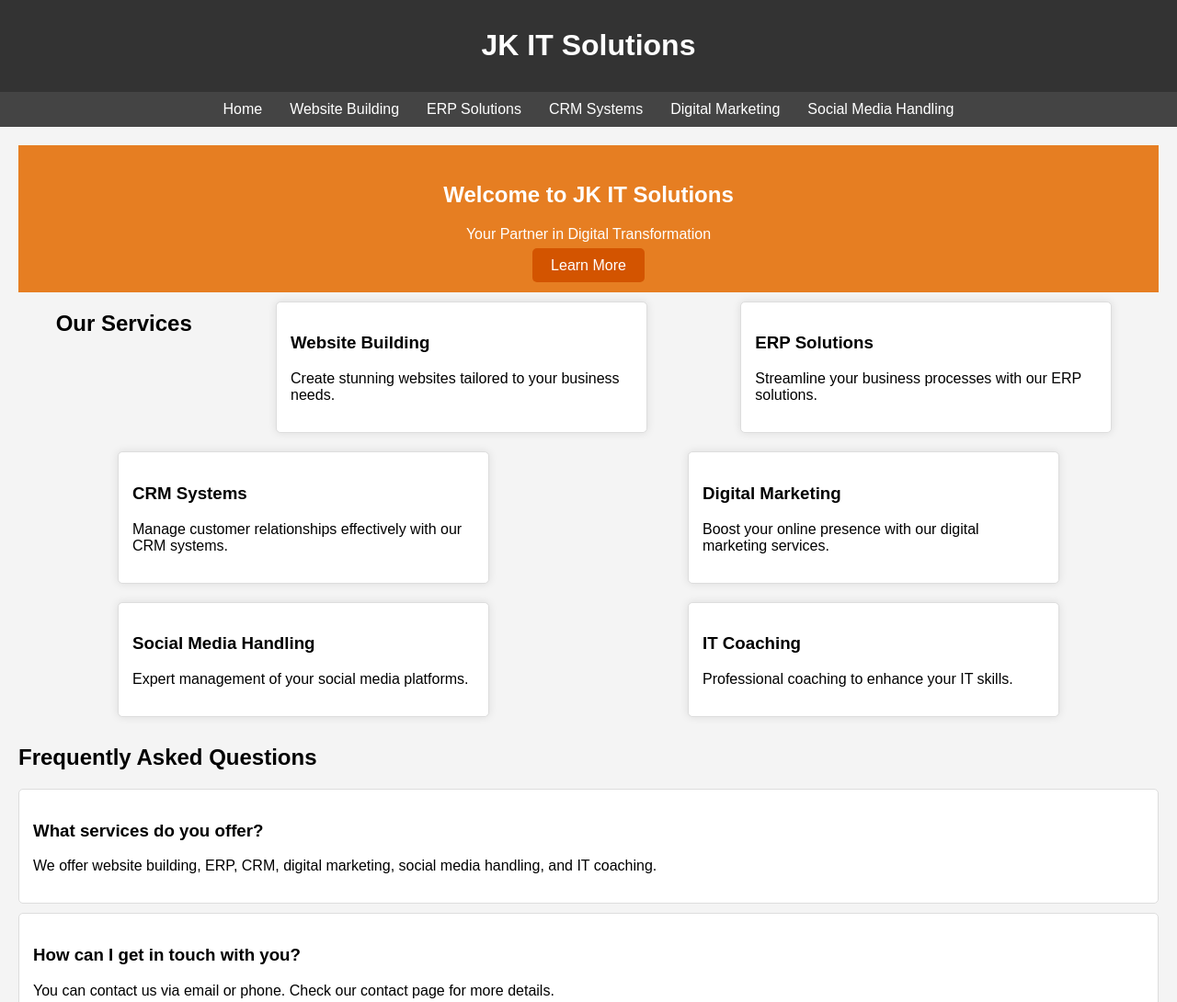
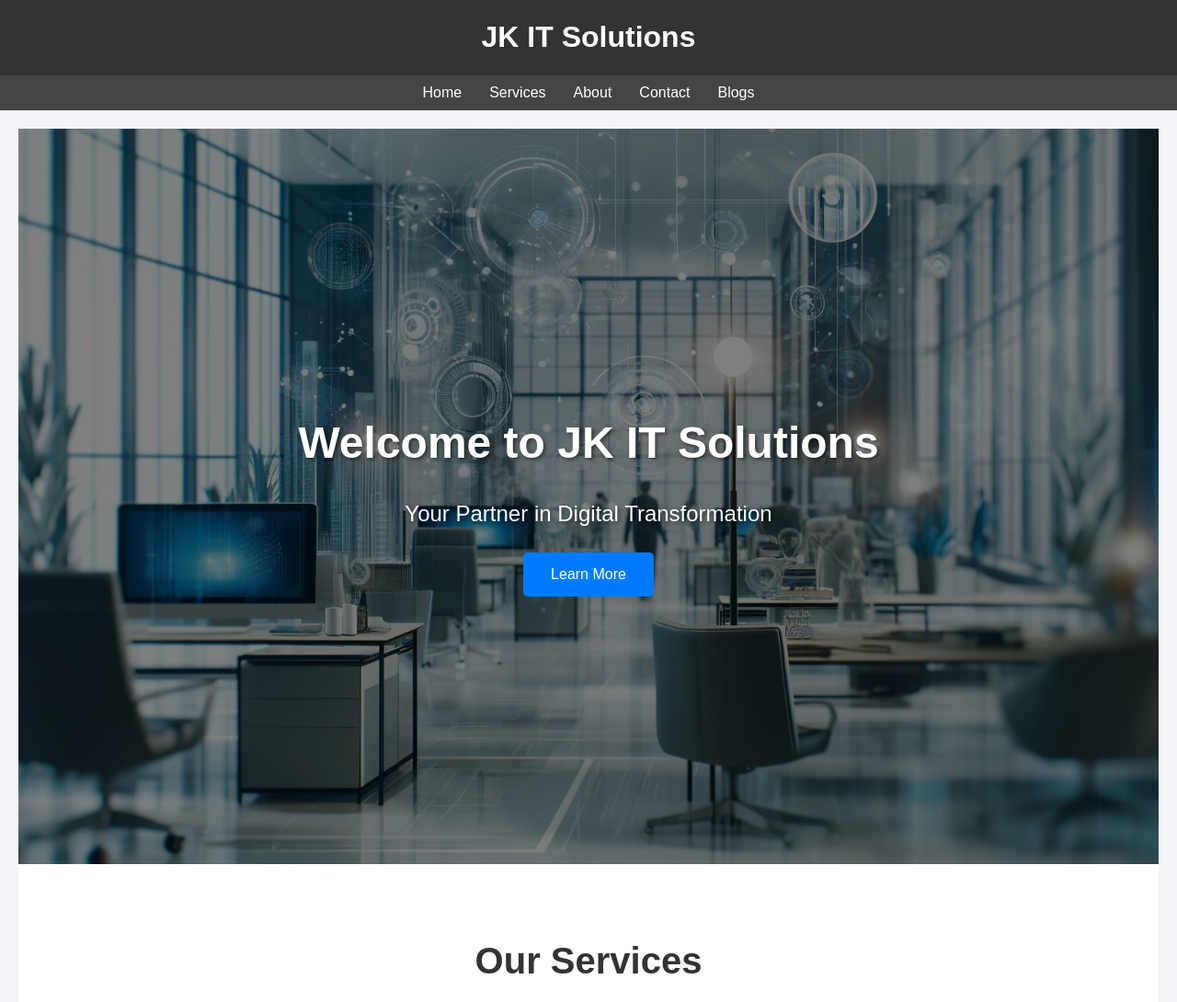
Before and after one commit to harshad3099/JK-IT-SOLUTIONS, a plain HTML site: page Index.html in a window 1280 px wide. Shown: the top 1090 px of the page at 92% size. Drawn offline with Linux system fonts and the light colour scheme.

Commit message:
Resolved merge conflicts

```diff
--- a/Index.html
+++ b/Index.html
@@ -10,24 +10,27 @@
     <header>
         <h1>JK IT Solutions</h1>
     </header>
+
     <nav>
         <ul>
-            <li><a href="index.html">Home</a></li>
-            <li><a href="website-building.html">Website Building</a></li>
-            <li><a href="erp-solutions.html">ERP Solutions</a></li>
-            <li><a href="crm-systems.html">CRM Systems</a></li>
-            <li><a href="digital-marketing.html">Digital Marketing</a></li>
-            <li><a href="social-media-handling.html">Social Media Handling</a></li>
+            <li><a href="#home">Home</a></li>
+            <li><a href="#services">Services</a></li>
+            <li><a href="#about">About</a></li>
+            <li><a href="#contact">Contact</a></li>
+            <li><a href="#contact">Blogs</a></li>
         </ul>
     </nav>
+
     <main>
         <section class="hero">
             <h2>Welcome to JK IT Solutions</h2>
             <p>Your Partner in Digital Transformation</p>
             <a href="about.html" class="button">Learn More</a>
         </section>
-        <section class="features">
+
+        <section class="features" id="services">
             <h2>Our Services</h2>
+            <div class="features-grid">
                 <div class="feature">
                     <h3>Website Building</h3>
                     <p>Create stunning websites tailored to your business needs.</p>
@@ -52,43 +55,12 @@
                     <h3>IT Coaching</h3>
                     <p>Professional coaching to enhance your IT skills.</p>
                 </div>
-        </section>
-        <section class="faq">
-            <h2>Frequently Asked Questions</h2>
-            <div class="faq-item">
-                <h3>What services do you offer?</h3>
-                <p>We offer website building, ERP, CRM, digital marketing, social media handling, and IT coaching.</p>
-            </div>
-            <div class="faq-item">
-                <h3>How can I get in touch with you?</h3>
-                <p>You can contact us via email or phone. Check our contact page for more details.</p>
-            </div>
-            <div class="faq-item">
-                <h3>What makes your company different?</h3>
-                <p>Our commitment to quality and customer satisfaction sets us apart.</p>
-            </div>
-            <div class="faq-item">
-                <h3>Do you offer customized solutions?</h3>
-                <p>Yes, we tailor our solutions to meet your specific business needs.</p>
-            </div>
-            <div class="faq-item">
-                <h3>How experienced is your team?</h3>
-                <p>Our team consists of highly experienced IT professionals.</p>
-            </div>
-            <div class="faq-item">
-                <h3>What are your business hours?</h3>
-                <p>We are available from Monday to Friday, 9 AM to 6 PM.</p>
             </div>
         </section>
-        <section class="contact">
-            <h2>Contact Us</h2>
-            <p>Email: info@jkitsolutions.com</p>
-            <p>Phone: +1234567890</p>
-            <p>Address: 123 Tech Avenue, Silicon Valley, CA</p>
-        </section>
     </main>
+
     <footer>
-        <p>© 2024 JK IT Solutions. All rights reserved.</p>
+        <p>&copy; 2024 JK IT Solutions. All rights reserved.</p>
     </footer>
 </body>
 </html>
--- a/IndexStyle.css
+++ b/IndexStyle.css
@@ -1,14 +1,13 @@
 body {
+    margin: 0;
     font-family: Arial, sans-serif;
-    margin: 0;
-    padding: 0;
-    background-color: #f4f4f4;
+    background-color: #f4f4f9;
 }
 
 header {
     background-color: #333;
     color: #fff;
-    padding: 10px 0;
+    padding: 1px 0;
     text-align: center;
 }
 
@@ -24,6 +23,7 @@ nav ul {
     margin: 0;
     display: flex;
     justify-content: center;
+    flex-wrap: wrap;
 }
 
 nav ul li {
@@ -40,34 +40,116 @@ main {
 }
 
 .hero {
-    background-color: #e67e22;
+    display: flex;
+    flex-direction: column;
+    justify-content: center;
+    align-items: center;
+    text-align: center;
+    height: 100vh;
+    background: linear-gradient(rgba(0, 0, 0, 0.5), rgba(0, 0, 0, 0.5)), url('images/Index_Hero_bg.webp') no-repeat center center/cover;
     color: #fff;
-    padding: 20px;
+    padding: 0 20px;
+}
+
+.hero h2 {
+    font-size: 3em;
+    margin: 0.5em 0;
+    text-shadow: 2px 2px 4px rgba(0, 0, 0, 0.5);
+}
+
+.hero p {
+    font-size: 1.5em;
+    margin: 0.5em 0;
+    text-shadow: 2px 2px 4px rgba(0, 0, 0, 0.5);
+}
+
+.hero .button {
+    display: inline-block;
+    padding: 15px 30px;
+    font-size: 1em;
+    color: #fff;
+    background-color: #007BFF;
+    border: none;
+    border-radius: 5px;
+    text-decoration: none;
+    transition: background-color 0.3s;
+    margin-top: 1em;
+}
+
+.hero .button:hover {
+    background-color: #0056b3;
+}
+
+.features {
+    padding: 50px 20px;
+    background-color: #fff;
     text-align: center;
 }
 
-.hero .button {
-    background-color: #d35400;
-    color: #fff;
-    padding: 10px 20px;
-    text-decoration: none;
-    border-radius: 5px;
+.features h2 {
+    font-size: 2.5em;
+    margin-bottom: 1em;
+    color: #333;
 }
 
-.features {
-    display: flex;
-    flex-wrap: wrap;
-    justify-content: space-around;
+.features-grid {
+    display: grid;
+    grid-template-columns: repeat(3, 1fr);
+    gap: 20px;
 }
 
 .feature {
-    background-color: #fff;
-    border: 1px solid #ddd;
-    border-radius: 5px;
-    padding: 15px;
-    margin: 10px;
-    width: 30%;
-    box-shadow: 0 0 10px rgba(0, 0, 0, 0.1);
+    background-color: #f9f9f9;
+    padding: 20px;
+    border-radius: 10px;
+    box-shadow: 0 4px 8px rgba(0, 0, 0, 0.1);
+    transition: transform 0.3s, box-shadow 0.3s;
+    background-size: cover;
+    background-position: center;
+    color: #fff;
+}
+
+.feature h3 {
+    font-size: 1.8em;
+    margin-bottom: 0.5em;
+    color: #fff;
+    text-shadow: 2px 2px 4px rgba(0, 0, 0, 0.5);
+}
+
+.feature p {
+    font-size: 1.2em;
+    color: #fff;
+    text-shadow: 2px 2px 4px rgba(0, 0, 0, 0.5);
+}
+
+.feature:hover {
+    transform: translateY(-10px);
+    box-shadow: 0 8px 16px rgba(0, 0, 0, 0.2);
+}
+
+/* Background images for each feature */
+.feature:nth-child(1) {
+    background: url('images/Website_bg.webp') no-repeat center center/cover;
+}
+
+.feature:nth-child(2) {
+    background: url('images/ERP_BG.webp') no-repeat center center/cover;
+}
+
+.feature:nth-child(3) {
+    background: url('images/CRM_BG.webp') no-repeat center center/cover;
+}
+
+.feature:nth-child(4) {
+    background: url('images/Digital_bg.webp') no-repeat center center/cover;
+}
+
+.feature:nth-child(5) {
+    background: url('images/digi_manage_bg.webp') no-repeat center center/cover;
+}
+
+.feature:nth-child(6) {
+    background: url('images/IT_Coaching.webp') no-repeat center center/cover;
 }
 
 .faq {
@@ -97,3 +179,47 @@ footer {
     text-align: center;
     margin-top: 20px;
 }
+
+/* Media Queries for Responsiveness */
+@media (max-width: 1200px) {
+    .features-grid {
+        grid-template-columns: repeat(2, 1fr);
+    }
+}
+
+@media (max-width: 768px) {
+    .hero h2 {
+        font-size: 2.5em;
+    }
+
+    .hero p {
+        font-size: 1.2em;
+    }
+
+    .features-grid {
+        grid-template-columns: 1fr;
+    }
+
+    .nav ul {
+        flex-direction: column;
+    }
+}
+
+@media (max-width: 480px) {
+    .hero h2 {
+        font-size: 2em;
+    }
+
+    .hero p {
+        font-size: 1em;
+    }
+
+    .nav ul li {
+        margin: 0 10px;
+    }
+
+    .hero .button {
+        padding: 10px 20px;
+        font-size: 0.9em;
+    }
+}
```
Also changed, not shown: Images/CRM_BG.webp (added), Images/DALL·E 2024-05-19 23.04.51 - A professional and modern background image for a business website's hero section. The image should feature a sleek office environment with abstract el.webp (added), Images/Dev_bg.webp (added), Images/Digital_bg.webp (added), Images/ERP_BG.webp (added), Images/IT_Coaching.webp (added), Images/Index_Hero_bg.webp (added), Images/Website_bg.webp (added), Images/digi_manage_bg.webp (added). Lines whose indentation alone changed are shown as unchanged.
